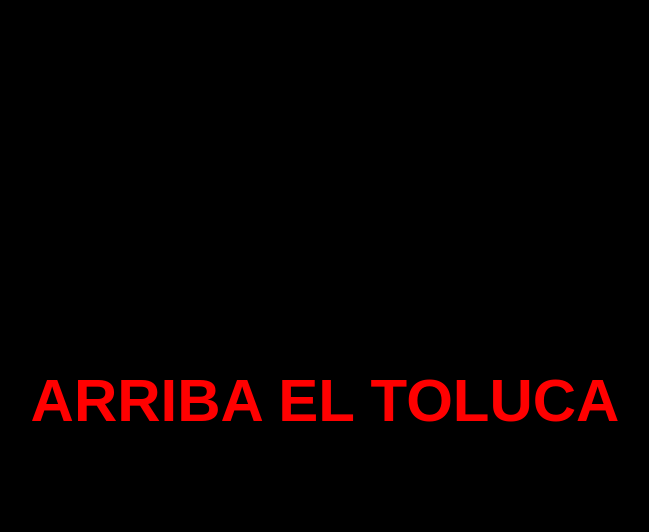
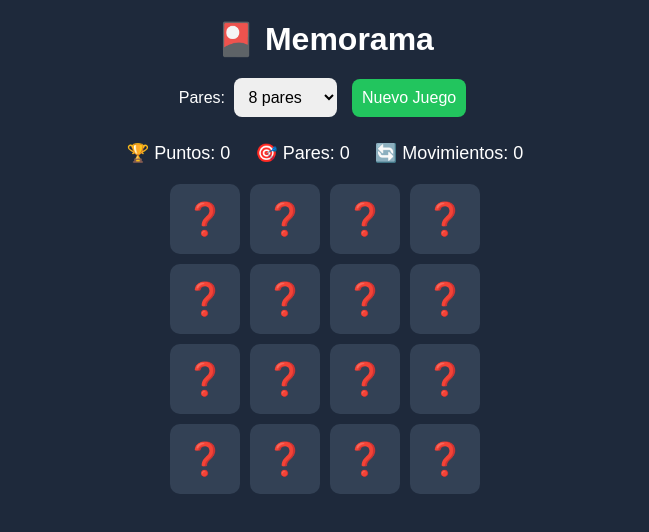
Before and after one commit to alexanderneriflores9-svg/alexanderneri, a plain HTML site: page index.html in a window 1280 px wide. Shown: the whole page, without its empty margins (315-964 px from the left). Drawn offline with Linux system fonts and the light colour scheme.

Commit message:
Add files via upload

```diff
--- a/index.html
+++ b/index.html
@@ -3,37 +3,270 @@
 <head>
 <meta charset="UTF-8">
 <meta name="viewport" content="width=device-width, initial-scale=1.0">
-    <title>Arriba el Toluca</title>
+<title>Memorama con Puntos</title>
 
 <style>
-        body {
-            margin: 0;
-            height: 100vh;
-            display: flex;
-            justify-content: center;
-            align-items: center;
-            background-color: black;
+*{
+    margin:0;
+    padding:0;
+    box-sizing:border-box;
+    font-family:Arial, sans-serif;
 }
 
-        .texto {
-            color: red;
-            font-size: 60px;
-            font-weight: bold;
-            font-family: Arial, sans-serif;
-            animation: parpadear 1s infinite;
+body{
+    background:#1e293b;
+    color:white;
+    text-align:center;
+    padding:20px;
 }
 
-        @keyframes parpadear {
-            0%, 50% {
-                opacity: 1;
+h1{
+    margin-bottom:15px;
 }
-            51%, 100% {
-                opacity: 0;
+
+.controls{
+    margin-bottom:20px;
 }
+
+select, button{
+    padding:10px;
+    font-size:16px;
+    border:none;
+    border-radius:8px;
+    margin:5px;
+}
+
+button{
+    background:#22c55e;
+    color:white;
+    cursor:pointer;
+}
+
+button:hover{
+    background:#16a34a;
+}
+
+.stats{
+    display:flex;
+    justify-content:center;
+    gap:25px;
+    margin-bottom:20px;
+    flex-wrap:wrap;
+    font-size:18px;
+}
+
+#gameBoard{
+    display:grid;
+    gap:10px;
+    justify-content:center;
+    margin:auto;
+}
+
+.card{
+    width:70px;
+    height:70px;
+    background:#334155;
+    border-radius:10px;
+    display:flex;
+    justify-content:center;
+    align-items:center;
+    font-size:32px;
+    cursor:pointer;
+    user-select:none;
+    transition:.3s;
+}
+
+.card.flipped{
+    background:#0ea5e9;
+}
+
+.card.matched{
+    background:#22c55e;
+    cursor:default;
 }
 </style>
 </head>
 <body>
-    <div class="texto">ARRIBA EL TOLUCA</div>
+
+<h1>🎴 Memorama</h1>
+
+<div class="controls">
+    <label>Pares:</label>
+    <select id="pairCount">
+        <option value="8">8 pares</option>
+        <option value="12">12 pares</option>
+        <option value="16">16 pares</option>
+        <option value="20">20 pares</option>
+        <option value="24">24 pares</option>
+        <option value="28">28 pares</option>
+        <option value="32">32 pares</option>
+    </select>
+
+    <button onclick="startGame()">Nuevo Juego</button>
+</div>
+
+<div class="stats">
+    <div>🏆 Puntos: <span id="score">0</span></div>
+    <div>🎯 Pares: <span id="pairsFound">0</span></div>
+    <div>🔄 Movimientos: <span id="moves">0</span></div>
+</div>
+
+<div id="gameBoard"></div>
+
+<script>
+const emojis = [
+"🍎","🍌","🍇","🍉","🍓","🍒","🥝","🍍",
+"🥥","🍑","🥭","🍋","🍊","🍐","🍈","🥕",
+"🌽","🍄","🌶️","🥔","🍔","🍕","🌭","🍟",
+"🥨","🧀","🍩","🍪","🎂","🍰","🧁","🍫"
+];
+
+let firstCard = null;
+let secondCard = null;
+let lockBoard = false;
+
+let score = 0;
+let moves = 0;
+let pairsFound = 0;
+let totalPairs = 8;
+
+function shuffle(array){
+    for(let i=array.length-1;i>0;i--){
+        const j=Math.floor(Math.random()*(i+1));
+        [array[i],array[j]]=[array[j],array[i]];
+    }
+    return array;
+}
+
+function startGame(){
+
+    totalPairs = Number(document.getElementById("pairCount").value);
+
+    score = 0;
+    moves = 0;
+    pairsFound = 0;
+
+    updateStats();
+
+    firstCard = null;
+    secondCard = null;
+    lockBoard = false;
+
+    const board = document.getElementById("gameBoard");
+
+    let cols = Math.ceil(Math.sqrt(totalPairs * 2));
+    board.style.gridTemplateColumns = `repeat(${cols}, 70px)`;
+
+    const selected = emojis.slice(0,totalPairs);
+    const cards = shuffle([...selected,...selected]);
+
+    board.innerHTML = "";
+
+    cards.forEach(symbol=>{
+
+        const card = document.createElement("div");
+        card.className = "card";
+
+        card.dataset.symbol = symbol;
+        card.dataset.revealed = "false";
+
+        card.textContent = "❓";
+
+        card.addEventListener("click",flipCard);
+
+        board.appendChild(card);
+    });
+}
+
+function flipCard(){
+
+    if(lockBoard) return;
+
+    if(this.dataset.revealed === "true") return;
+
+    this.textContent = this.dataset.symbol;
+    this.classList.add("flipped");
+    this.dataset.revealed = "true";
+
+    if(!firstCard){
+        firstCard = this;
+        return;
+    }
+
+    secondCard = this;
+    moves++;
+    updateStats();
+
+    checkMatch();
+}
+
+function checkMatch(){
+
+    if(firstCard.dataset.symbol === secondCard.dataset.symbol){
+
+        firstCard.classList.add("matched");
+        secondCard.classList.add("matched");
+
+        pairsFound++;
+
+        let bonus = Math.max(5, 20 - Math.floor(moves/5));
+        score += 10 + bonus;
+
+        updateStats();
+
+        resetTurn();
+
+        if(pairsFound === totalPairs){
+
+            score += 100;
+
+            setTimeout(()=>{
+                alert(
+                    `🎉 ¡Ganaste!\n\n` +
+                    `Puntos: ${score}\n` +
+                    `Movimientos: ${moves}`
+                );
+            },300);
+        }
+
+    }else{
+
+        lockBoard = true;
+
+        score = Math.max(0, score - 2);
+        updateStats();
+
+        setTimeout(()=>{
+
+            firstCard.textContent = "❓";
+            secondCard.textContent = "❓";
+
+            firstCard.classList.remove("flipped");
+            secondCard.classList.remove("flipped");
+
+            firstCard.dataset.revealed = "false";
+            secondCard.dataset.revealed = "false";
+
+            resetTurn();
+
+        },900);
+    }
+}
+
+function resetTurn(){
+    firstCard = null;
+    secondCard = null;
+    lockBoard = false;
+}
+
+function updateStats(){
+    document.getElementById("score").textContent = score;
+    document.getElementById("moves").textContent = moves;
+    document.getElementById("pairsFound").textContent = pairsFound;
+}
+
+startGame();
+</script>
+
 </body>
 </html>
```
Lines whose indentation alone changed are shown as unchanged.
